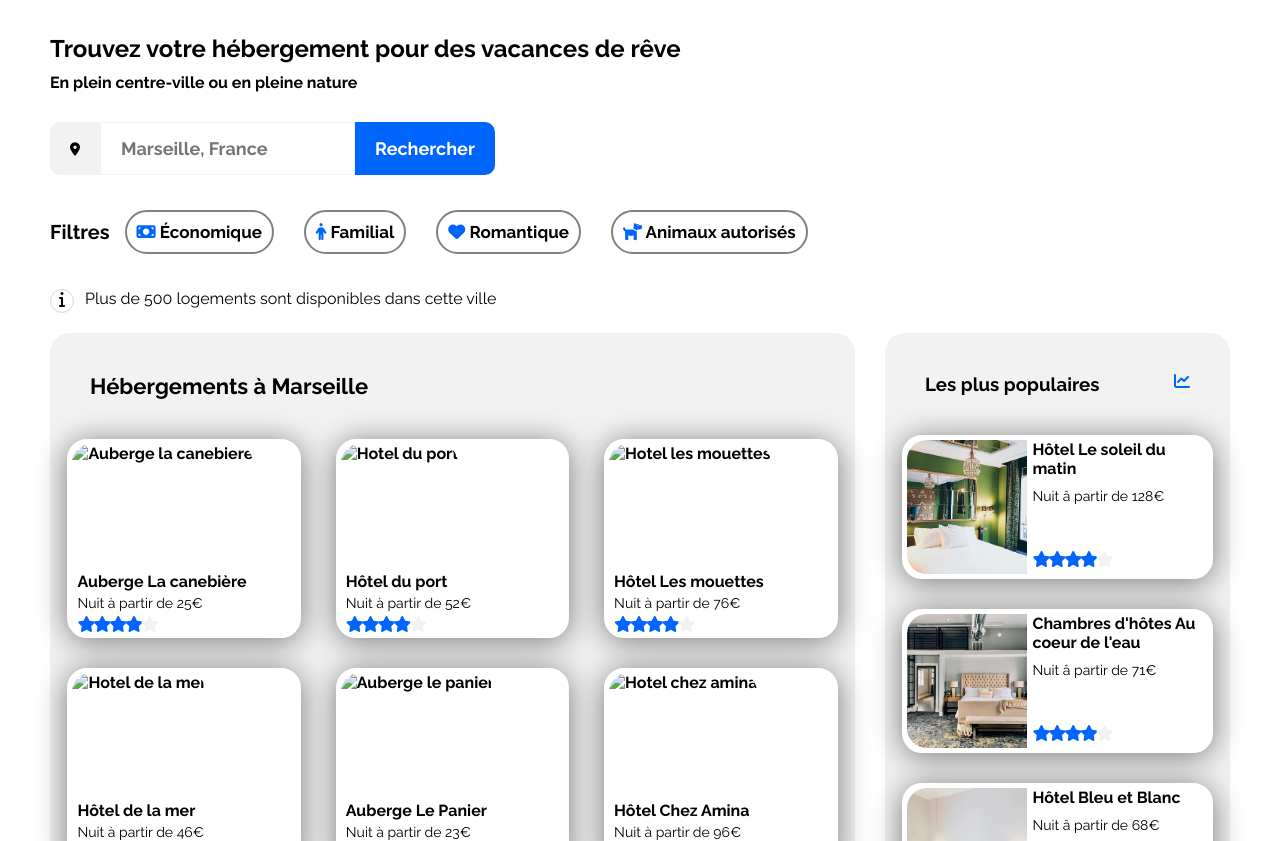
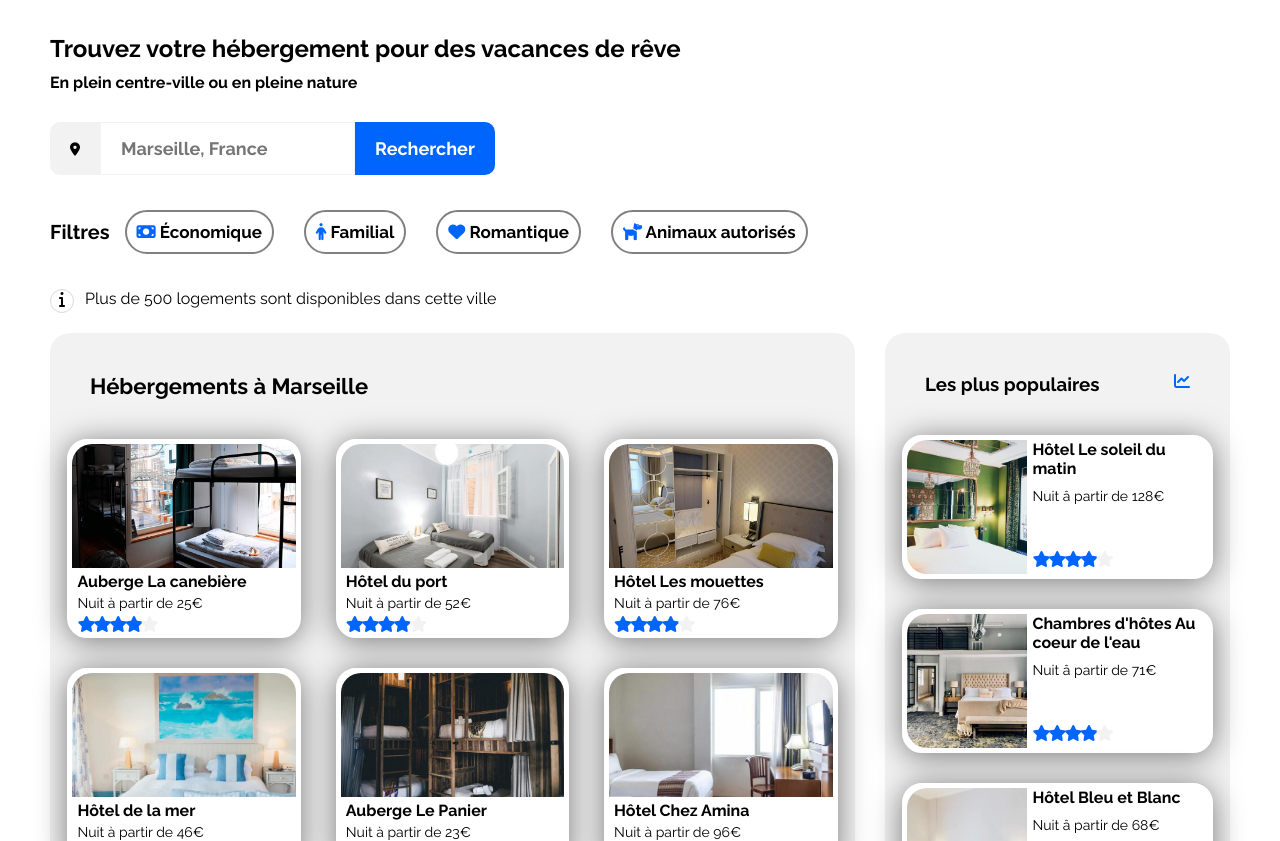
Before and after one commit to alielbaamrani/Booki, a plain HTML site: page index.html in a window 1280 px wide. Shown: the part 110-951 px from the top of the page. Drawn offline with Linux system fonts and the light colour scheme; the site is published under a folder, as on GitHub Pages, so addresses that start at the root find nothing.

Commit message:
P2v1.0.4

```diff
--- a/index.html
+++ b/index.html
@@ -83,7 +83,7 @@
               <div class="card-image">
                 <img
                   class="card-image"
-                  src="/assets/Booki/hebergements/4_small/marcus-loke-WQJvWU_HZFo-unsplash.jpg"
+                  src="./assets/Booki/hebergements/4_small/marcus-loke-WQJvWU_HZFo-unsplash.jpg"
                   alt="Auberge la canebiere"
                 />
               </div>
@@ -103,7 +103,7 @@
               <div class="card-image">
                 <img
                   class="card-image"
-                  src="/assets/Booki/hebergements/4_small/fred-kleber-gTbaxaVLvsg-unsplash.jpg"
+                  src="./assets/Booki/hebergements/4_small/fred-kleber-gTbaxaVLvsg-unsplash.jpg"
                   alt="Hotel du port"
                 />
               </div>
@@ -123,7 +123,7 @@
               <div class="card-image">
                 <img
                   class="card-image"
-                  src="/assets/Booki/hebergements/4_small/reisetopia-B8WIgxA_PFU-unsplash.jpg"
+                  src="./assets/Booki/hebergements/4_small/reisetopia-B8WIgxA_PFU-unsplash.jpg"
                   alt="Hotel les mouettes"
                 />
               </div>
@@ -143,7 +143,7 @@
               <div class="card-image">
                 <img
                   class="card-image"
-                  src="/assets/Booki/hebergements/4_small/annie-spratt-Eg1qcIitAuA-unsplash.jpg"
+                  src="./assets/Booki/hebergements/4_small/annie-spratt-Eg1qcIitAuA-unsplash.jpg"
                   alt="Hotel de la mer"
                 />
               </div>
@@ -163,7 +163,7 @@
               <div class="card-image">
                 <img
                   class="card-image"
-                  src="/assets/Booki/hebergements/4_small/nicate-lee-kT-ZyaiwBe0-unsplash.jpg"
+                  src="./assets/Booki/hebergements/4_small/nicate-lee-kT-ZyaiwBe0-unsplash.jpg"
                   alt="Auberge le panier"
                 />
               </div>
@@ -183,7 +183,7 @@
               <div class="card-image">
                 <img
                   class="card-image"
-                  src="/assets/Booki/hebergements/4_small/febrian-zakaria-M6S1WvfW68A-unsplash.jpg"
+                  src="./assets/Booki/hebergements/4_small/febrian-zakaria-M6S1WvfW68A-unsplash.jpg"
                   alt="Hotel chez amina"
                 />
               </div>
```
